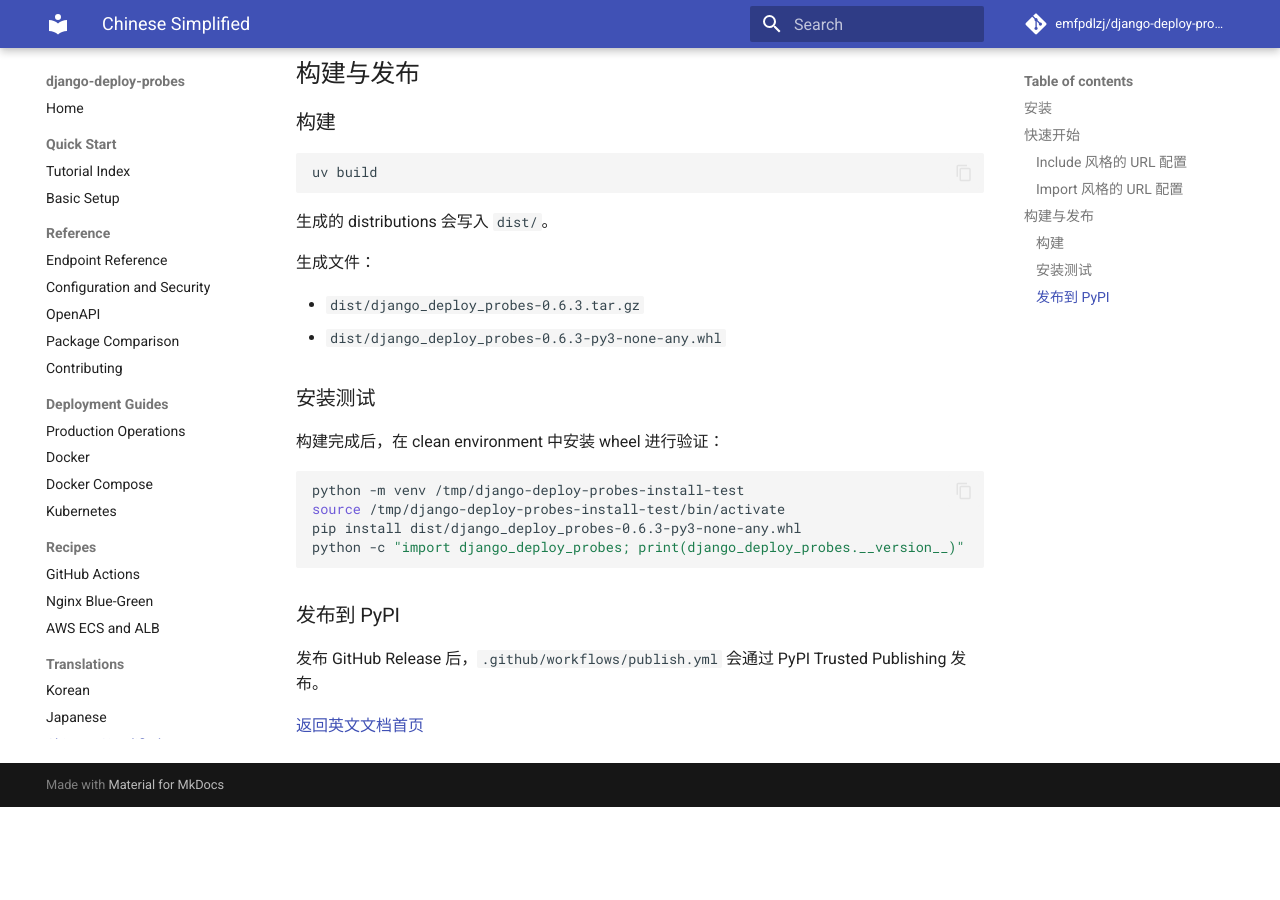
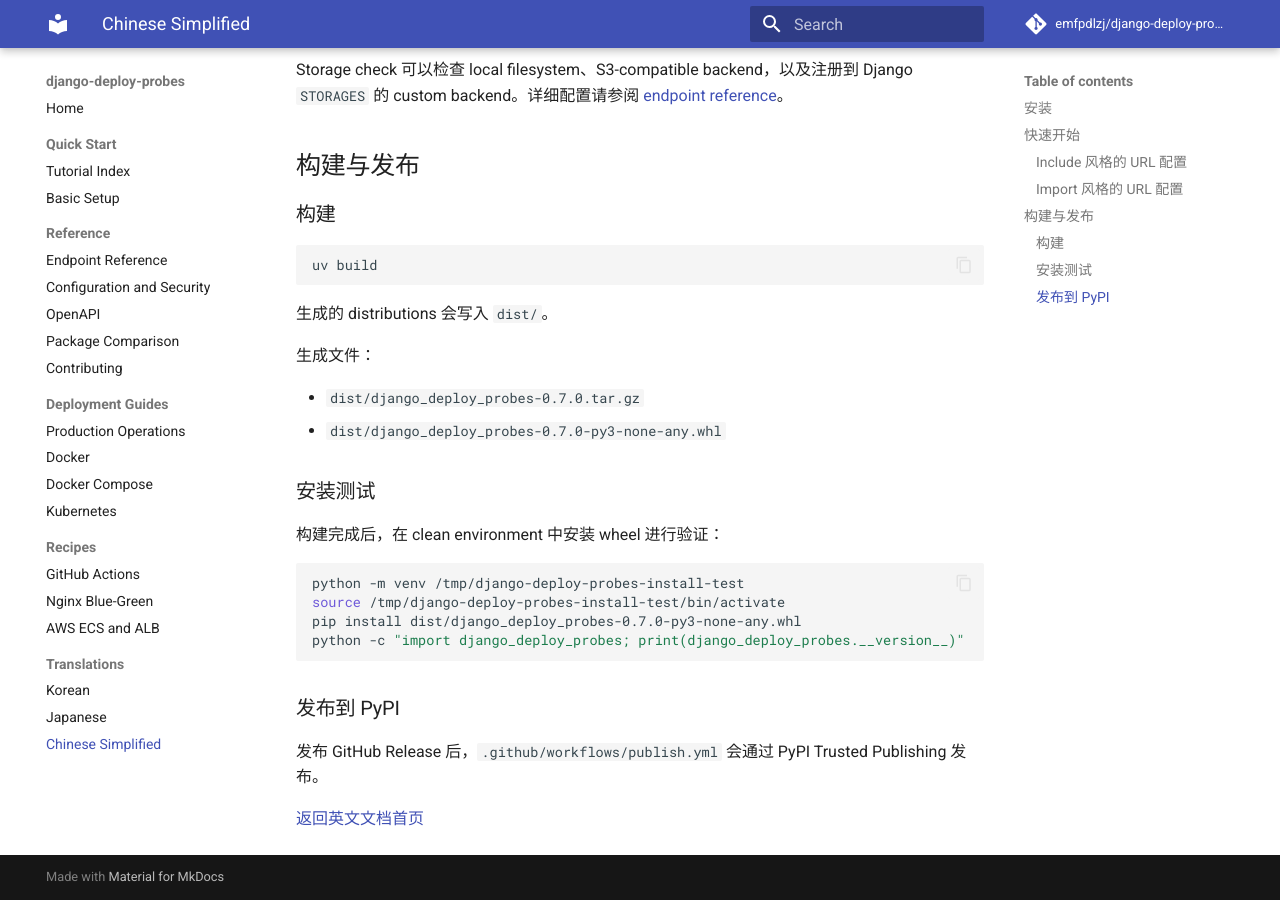
Before and after one commit to emfpdlzj/django-deploy-probes, an MkDocs documentation site: the page built from docs/zh-CN.md, in a window 1280 px wide and 900 px high, scrolled down 1515 px. Built offline with MkDocs 1.6.1 and Material for MkDocs 9.7.7, drawn with Linux system fonts in a browser that asks for light colours; comment, search, counter and statistics services are not loaded; before the commit the page ends 2322 px from its top, so only the background shows below that; some of the changed text lies outside the part shown.

Commit message:
release: prepare version 0.7.0

````diff
--- a/django_deploy_probes/__init__.py
+++ b/django_deploy_probes/__init__.py
@@ -1,4 +1,4 @@
-__version__ = "0.6.3"
+__version__ = "0.7.0"
 
 __all__ = [
     "__version__",
--- a/docs/zh-CN.md
+++ b/docs/zh-CN.md
@@ -79,8 +83,8 @@
 
 生成文件：
 
-- `dist/django_deploy_probes-0.6.3.tar.gz`
-- `dist/django_deploy_probes-0.6.3-py3-none-any.whl`
+- `dist/django_deploy_probes-0.7.0.tar.gz`
+- `dist/django_deploy_probes-0.7.0-py3-none-any.whl`
 
 ### 安装测试
 
@@ -89,7 +93,7 @@
 ```bash
 python -m venv /tmp/django-deploy-probes-install-test
 source /tmp/django-deploy-probes-install-test/bin/activate
-pip install dist/django_deploy_probes-0.6.3-py3-none-any.whl
+pip install dist/django_deploy_probes-0.7.0-py3-none-any.whl
 python -c "import django_deploy_probes; print(django_deploy_probes.__version__)"
 ```
 
````
Also changed, not shown: other parts of docs/zh-CN.md (+4 -0 lines), CHANGELOG.md (+24 -0 lines), SECURITY.md (+2 -1 lines), SUPPORT.md (+1 -1 lines), docs/ja.md (+7 -3 lines), docs/ko.md (+7 -3 lines), 1 other file.
